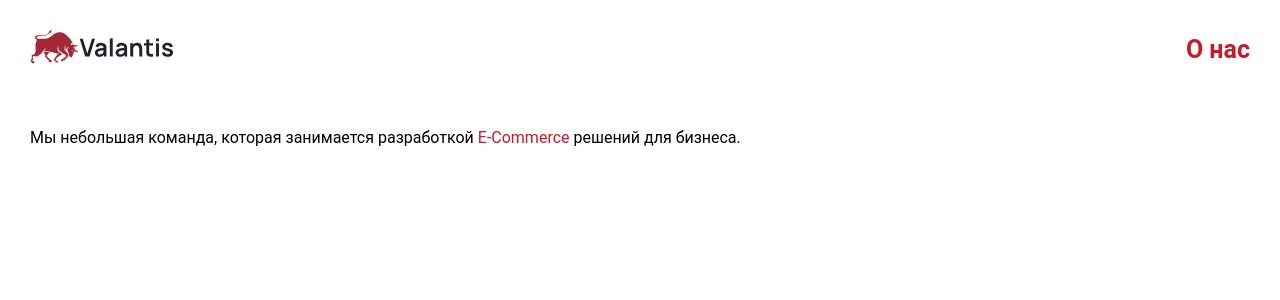
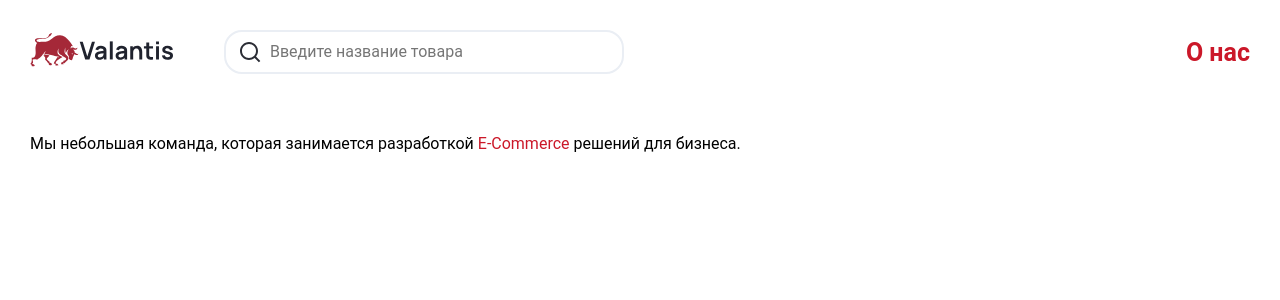
Before and after one commit to ssamarin/catalog, a React (Create React App) app: page /aboutus in a window 1280 px wide. Shown: the top 300 px of the page. Built offline with nearby package versions, Linux system fonts and the light colour scheme.

Commit message:
feat(Components): add search of products

```diff
--- a/src/Components/Header/Header.jsx
+++ b/src/Components/Header/Header.jsx
@@ -1,14 +1,42 @@
 import React from 'react';
 import { NavLink } from 'react-router-dom';
+import { useDispatch, useSelector } from 'react-redux';
 import styled from 'styled-components';
+import { updateSearchData } from './headerSlice';
 
 import logo from '../../assets/img/logo.svg';
+import search from '../../assets/icons/search.svg';
 
 const HeaderWrapper = styled.header`
   display: flex;
   align-items: center;
   justify-content: space-between;
   padding: 30px;
+
+  .logoAndSearch {
+    display: flex;
+    align-items: center;
+    column-gap: 50px;
+
+    input {
+      width: 400px;
+      padding: 8px 8px 8px 44px;
+      border-radius: 18px;
+      border: 2px solid #EAEEF4;
+      background: #FFF;
+      color: #B8C4DB;
+      font-size: 16px;
+      font-weight: 400;
+      line-height: 150%;
+      background: url(${search}) no-repeat 12px 8px;
+      color: #2b2d35;
+
+      &:focus {
+        outline: none;
+        border: 2px solid #cb1829;
+      }
+    }
+  }
 
   span {
     font-weight: 700;
@@ -21,11 +49,21 @@ const HeaderWrapper = styled.header`
 `;
 
 function Header() {
+  const dispatch = useDispatch();
+  const searchData = useSelector((state) => state.filters.searchData);
+
+  const onChangeSearchData = (e) => {
+    dispatch(updateSearchData(e.target.value));
+  };
+
   return (
     <HeaderWrapper>
-      <NavLink to="/">
-        <img src={logo} alt="Valantis" />
-      </NavLink>
+      <div className="logoAndSearch">
+        <NavLink to="/">
+          <img src={logo} alt="Valantis" />
+        </NavLink>
+        <input onChange={(e) => onChangeSearchData(e)} value={searchData} type="text" placeholder="Введите название товара" />
+      </div>
       <NavLink to="aboutus" className={({ isActive }) => (isActive ? 'active' : null)}>
         <span>О нас</span>
       </NavLink>
--- /dev/null
+++ b/src/Components/Header/headerSlice.js
@@ -0,0 +1,20 @@
+import { createSlice } from '@reduxjs/toolkit';
+
+const initialState = {
+  searchData: '',
+};
+
+const headerSlice = createSlice({
+  name: 'filters',
+  initialState,
+  reducers: {
+    updateSearchData: (state, action) => { state.searchData = action.payload; },
+  },
+});
+
+const { actions, reducer } = headerSlice;
+
+export default reducer;
+export const {
+  updateSearchData,
+} = actions;
--- a/src/Components/ProductList/ProductList.jsx
+++ b/src/Components/ProductList/ProductList.jsx
@@ -6,7 +6,7 @@ import Spinner from '../Spinner';
 import useProductService from '../../services/ProductService';
 import { productDeleted } from './productListSlice';
 import productImg from '../../assets/img/product.png';
-import remove from '../../assets/img/remove.svg';
+import remove from '../../assets/icons/remove.svg';
 
 const ProductListWrapper = styled.div`
   display: flex;
@@ -82,6 +82,7 @@ function ProductList() {
   const ids = useSelector((state) => state.productList.ids);
   const products = useSelector((state) => state.productList.products);
   const productsLoadingStatus = useSelector((state) => state.productList.productsLoadingStatus);
+  const searchData = useSelector((state) => state.filters.searchData);
 
   const memoizedGetIds = useMemo(() => getIds, [getIds]);
   const memoizedGetItems = useMemo(() => getItems, [getItems]);
@@ -100,13 +101,23 @@ function ProductList() {
     dispatch(productDeleted(id));
   };
 
+  const searchProducts = (search) => {
+    if (search.length === 0) {
+      return products;
+    }
+    const searchingProducts = products.filter((product) => product.product.indexOf(search) > -1);
+    return searchingProducts;
+  };
+
+  const visibleProducts = searchProducts(searchData);
+
   if (productsLoadingStatus === 'loading') {
     return <Spinner />;
   }
 
   return (
     <ProductListWrapper>
-      {products.map((product, i) => (
+      {visibleProducts.map((product, i) => (
         <div className="product" key={product.id}>
           <span className="product__count">{i + 1}</span>
           <button onClick={() => onProductDeleted(product.id)} aria-label="remove product" type="button">
--- a/src/store/index.js
+++ b/src/store/index.js
@@ -1,9 +1,10 @@
 import { configureStore } from '@reduxjs/toolkit';
 
 import productList from '../Components/ProductList/productListSlice';
+import filters from '../Components/Header/headerSlice';
 
 const store = configureStore({
-  reducer: { productList },
+  reducer: { productList, filters },
   middleware: (getDefaultMiddleware) => getDefaultMiddleware(),
   devTools: process.env.NODE_ENV !== 'production',
 });
```
Also changed, not shown: src/assets/icons/remove.svg (renamed from src/assets/img/remove.svg), src/assets/icons/search.svg (added).
